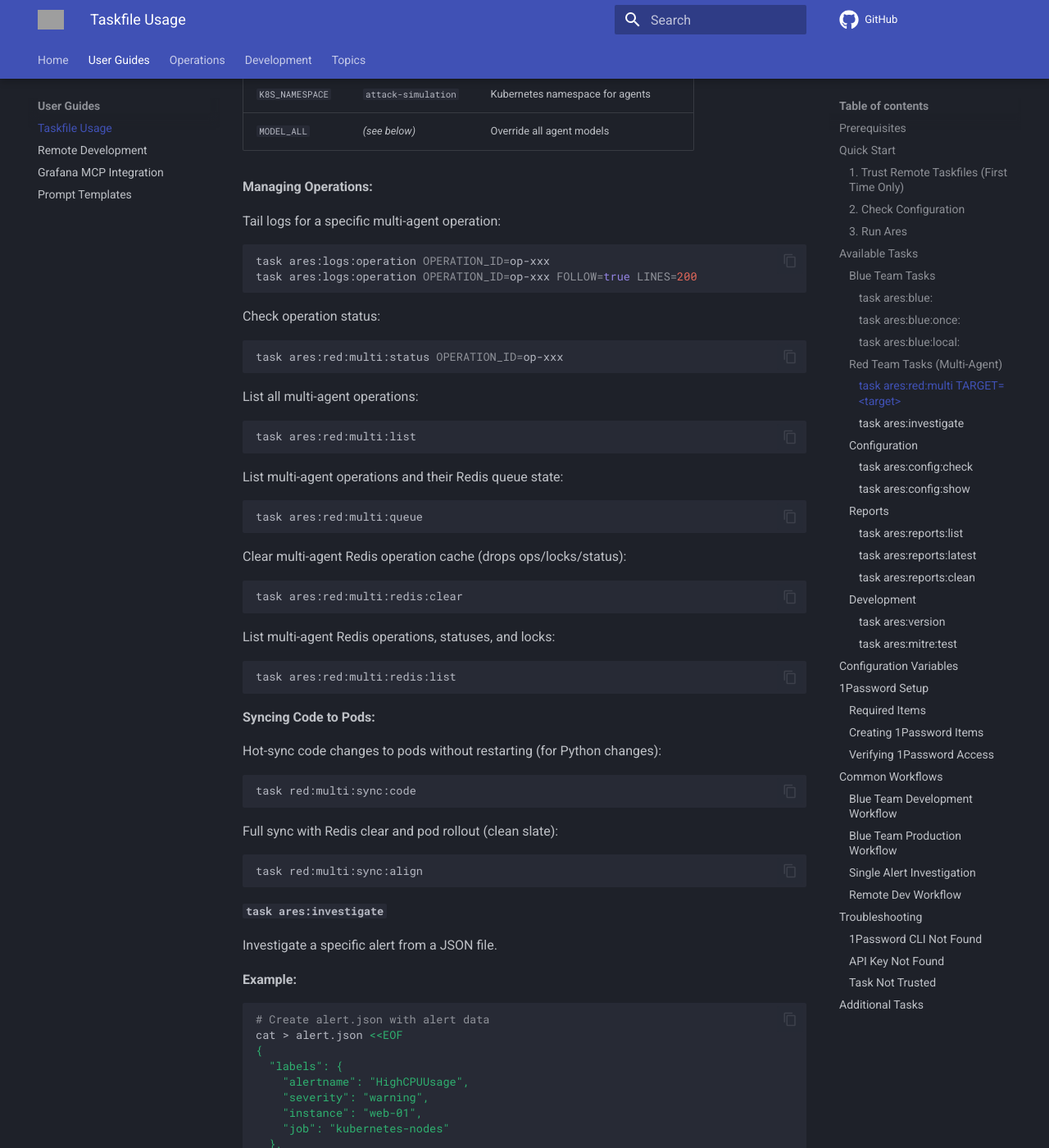
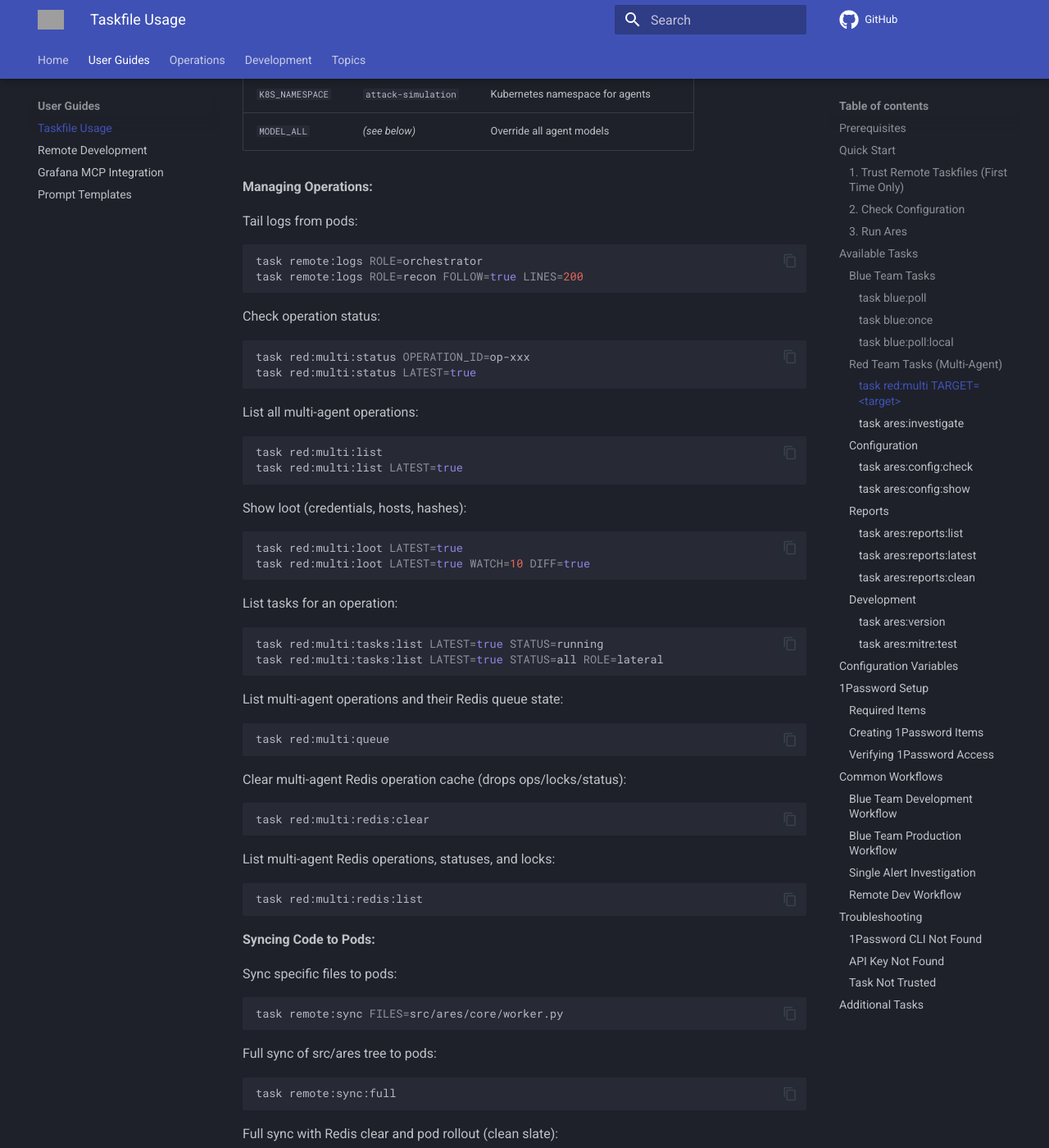
Before and after one commit to dreadnode/ares, an MkDocs documentation site: the page built from docs/taskfile_usage.md, in a window 1280 px wide and 1400 px high, scrolled down 3491 px. Shown: the whole window at 82% size. Built offline with MkDocs 1.6.1 and Material for MkDocs 9.7.7, drawn with Linux system fonts in a browser that asks for light colours; comment, search, counter and statistics services are not loaded; some of the changed text lies outside the part shown; grey boxes are pictures that could not be loaded.

Commit message:
refactor: remove unused and redundant task targets, update blue/red docs for clarity
**Changed:**

- Updated `docs/taskfile_usage.md` to reflect new task naming conventions for blue
  team (e.g., `blue:poll`, `blue:once`, `blue:poll:local`) and red team commands
  (e.g., `red:multi`, `remote:logs`, etc.), improving clarity and accuracy in
  documentation
- Revised usage instructions and examples in documentation to match the current
  Taskfile structure and available commands

**Removed:**

- Removed obsolete internal and helper tasks from `.taskfiles/red/Taskfile.yaml`,
  including `_get-redis-url`, `_get-orch-pod`, `multi:report`, and
  `multi:tasks:running` as they are no longer required or superseded by other
  mechanisms
- Deleted the `deactivate` internal helper task from `Taskfile.yaml` as it is no
  longer used
- Eliminated the `ares:logs` wrapper task from `Taskfile.yaml` in favor of using
  `remote:logs` directly for log access

````diff
--- a/docs/taskfile_usage.md
+++ b/docs/taskfile_usage.md
@@ -39,7 +39,7 @@ This will check:
 Start the Blue Team agent in poll mode (automatically polls Grafana for alerts):
 
 ```bash
-task ares:blue:
+task blue:poll
 ```
 
 This will:
@@ -54,7 +54,7 @@ This will:
 
 ### Blue Team Tasks
 
-#### `task ares:blue:`
+#### `task blue:poll`
 
 Run Blue Team agent in poll mode with 1Password API keys.
 
@@ -62,30 +62,30 @@ Run Blue Team agent in poll mode with 1Password API keys.
 
 ```bash
 # Use default configuration
-task ares:blue:
+task blue:poll
 
 # Custom Grafana URL
-task ares:blue: GRAFANA_URL=http://grafana.example.com:3000
+task blue:poll GRAFANA_URL=http://grafana.example.com:3000
 
 # Custom model
-task ares:blue: MODEL=gpt-4o
+task blue:poll MODEL=gpt-4o
 
 # Override all agents with one value (single- or multi-agent)
-task ares:blue: MODEL_ALL=gpt-4o
+task blue:poll MODEL_ALL=gpt-4o
 
 # Custom poll interval (60 seconds)
-task ares:blue: POLL_INTERVAL=60
+task blue:poll POLL_INTERVAL=60
 ```
 
-#### `task ares:blue:once:`
+#### `task blue:once`
 
 Run Blue Team agent once and exit (processes current alerts only).
 
 ```bash
-task ares:blue:once:
+task blue:once
 ```
 
-#### `task ares:blue:local:`
+#### `task blue:poll:local`
 
 Run Blue Team using `.env` file instead of 1Password.
 
@@ -95,12 +95,12 @@ cp .env.example .env
 # Edit .env with your API keys
 
 # Run with .env
-task ares:blue:local:
+task blue:poll:local
 ```
 
 ### Red Team Tasks (Multi-Agent)
 
-#### `task ares:red:multi TARGET=<target>`
+#### `task red:multi TARGET=<target>`
 
 Run multi-agent red team operation with clean, sequential output.
 
@@ -108,7 +108,7 @@ Run multi-agent red team operation with clean, sequential output.
 
 ```bash
 # Run against dreadgoad in us-west-1
-task ares:red:multi TARGET=dreadgoad DOMAIN=sevenkingdoms.local \
+task red:multi TARGET=dreadgoad DOMAIN=sevenkingdoms.local \
   MODEL_ALL=gpt-5.2 \
   TARGET_REGION=us-west-1 \
   TARGET_PROFILE=lab
@@ -154,55 +154,83 @@ task ares:red:multi TARGET=dreadgoad DOMAIN=sevenkingdoms.local \
 
 **Managing Operations:**
 
-Tail logs for a specific multi-agent operation:
+Tail logs from pods:
 
 ```bash
-task ares:logs:operation OPERATION_ID=op-xxx
-task ares:logs:operation OPERATION_ID=op-xxx FOLLOW=true LINES=200
+task remote:logs ROLE=orchestrator
+task remote:logs ROLE=recon FOLLOW=true LINES=200
 ```
 
 Check operation status:
 
 ```bash
-task ares:red:multi:status OPERATION_ID=op-xxx
+task red:multi:status OPERATION_ID=op-xxx
+task red:multi:status LATEST=true
 ```
 
 List all multi-agent operations:
 
 ```bash
-task ares:red:multi:list
+task red:multi:list
+task red:multi:list LATEST=true
+```
+
+Show loot (credentials, hosts, hashes):
+
+```bash
+task red:multi:loot LATEST=true
+task red:multi:loot LATEST=true WATCH=10 DIFF=true
+```
+
+List tasks for an operation:
+
+```bash
+task red:multi:tasks:list LATEST=true STATUS=running
+task red:multi:tasks:list LATEST=true STATUS=all ROLE=lateral
 ```
 
 List multi-agent operations and their Redis queue state:
 
 ```bash
-task ares:red:multi:queue
+task red:multi:queue
 ```
 
 Clear multi-agent Redis operation cache (drops ops/locks/status):
 
 ```bash
-task ares:red:multi:redis:clear
+task red:multi:redis:clear
 ```
 
 List multi-agent Redis operations, statuses, and locks:
 
 ```bash
-task ares:red:multi:redis:list
+task red:multi:redis:list
 ```
 
 **Syncing Code to Pods:**
 
-Hot-sync code changes to pods without restarting (for Python changes):
+Sync specific files to pods:
 
 ```bash
-task red:multi:sync:code
+task remote:sync FILES=src/ares/core/worker.py
+```
+
+Full sync of src/ares tree to pods:
+
+```bash
+task remote:sync:full
 ```
 
 Full sync with Redis clear and pod rollout (clean slate):
 
 ```bash
 task red:multi:sync:align
+```
+
+Watch for changes and auto-sync (hot reload):
+
+```bash
+task remote:hot
 ```
 
 #### `task ares:investigate`
@@ -400,13 +428,13 @@ The agent has multiple timeout layers:
 - Hard timeout: `max_steps × 60 seconds` (1 minute per step)
 - Watchdog thread: Force-exits if timeout exceeded
 
-| Mode                         | Default Steps | Max Timeout           |
-| ---------------------------- | ------------- | --------------------- |
-| `ares:blue:once:`            | 15            | ~15 minutes           |
-| `ares:blue:local:once:`      | 15            | ~15 minutes           |
-| `ares:investigate`           | 15            | ~15 minutes           |
-| `ares:blue:` (polling)       | 50            | ~50 minutes per alert |
-| `ares:blue:local:` (polling) | 50            | ~50 minutes per alert |
+| Mode                    | Default Steps | Max Timeout           |
+| ----------------------- | ------------- | --------------------- |
+| `blue:once`             | 15            | ~15 minutes           |
+| `blue:once:local`       | 15            | ~15 minutes           |
+| `ares:investigate`      | 15            | ~15 minutes           |
+| `blue:poll` (polling)   | 50            | ~50 minutes per alert |
+| `blue:poll:local`       | 50            | ~50 minutes per alert |
 
 **Example with custom variables:**
 
@@ -491,7 +519,7 @@ task ares:config:check
 task ares:mitre:test
 
 # 3. Run Blue Team agent in poll mode
-task ares:blue:
+task blue:poll
 
 # 4. In another terminal, check reports
 task ares:reports:list
@@ -504,7 +532,7 @@ task ares:reports:latest
 
 ```bash
 # Run with production configuration
-task ares:blue: \
+task blue:poll \
   GRAFANA_URL=http://grafana.prod.example.com:3000 \
   DREADNODE_PROJECT=ares-prod \
   POLL_INTERVAL=60
@@ -536,20 +564,26 @@ task ares:reports:latest
 Use remote tasks to sync code to running pods and manage dev PVCs.
 
 ```bash
-# Hot-sync code to all pods without restart (most Python changes work immediately)
-task red:multi:sync:code
+# Watch for changes and auto-sync (hot reload)
+task remote:hot
+
+# Sync specific files to pods
+task remote:sync FILES=src/ares/core/worker.py
+
+# Full sync of src/ares tree to pods
+task remote:sync:full
 
 # Full sync + clear Redis + rollout pods (for clean slate)
 task red:multi:sync:align
 
-# One-time sync of current branch changes (low-level)
-task remote:sync:branch
-
-# Full sync of src/ares tree (low-level)
-task remote:sync:full
-
 # Clear dev code from PVCs (wipes /ares/src/ares in pods)
 task remote:pvc:clear CONFIRM=true
+
+# Restart pods to pick up changes
+task remote:rollout
+
+# Check pod status
+task remote:status
 ```
 
 ## Troubleshooting
````
Also changed, not shown: Taskfile.yaml (+0 -28 lines), 1 other file.
